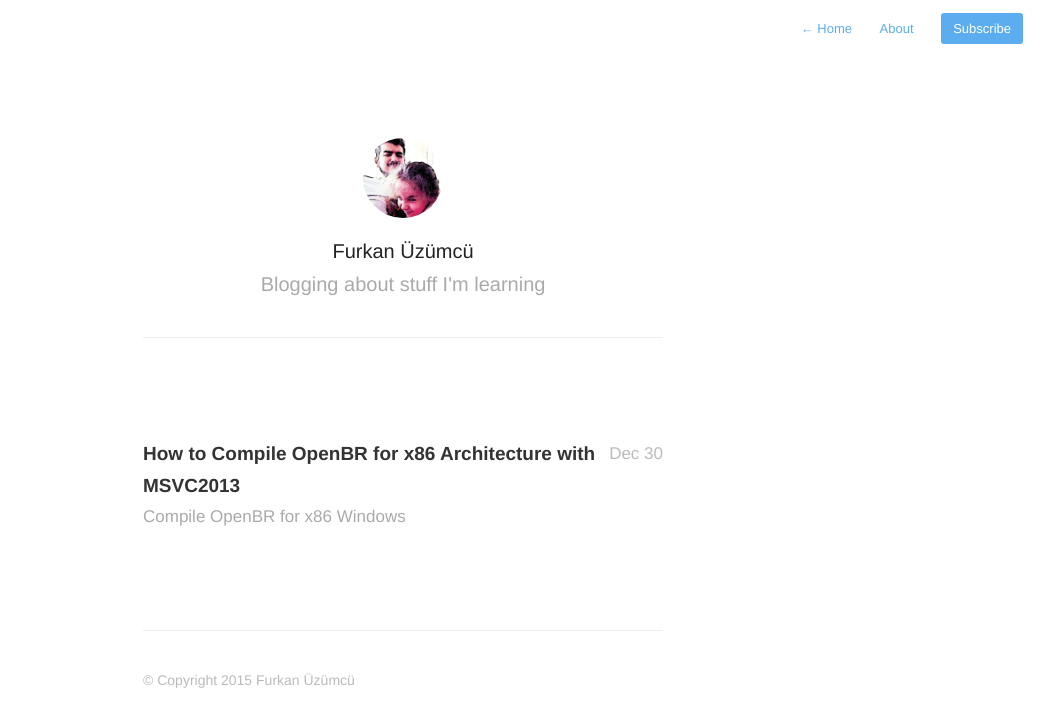
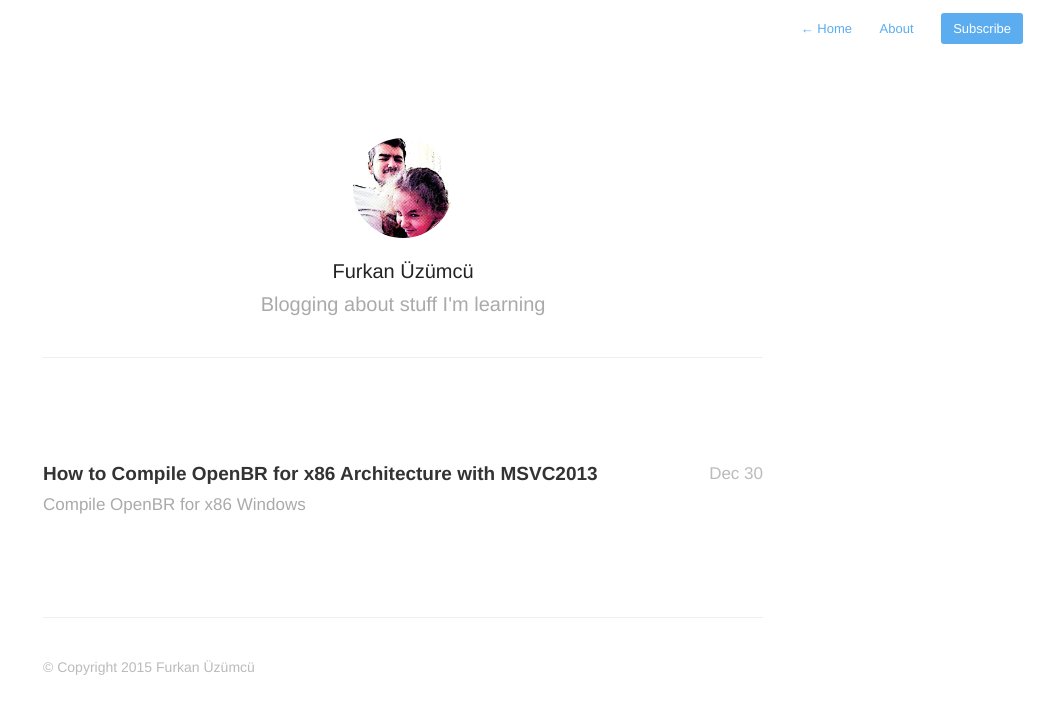
Before and after one commit to Furkanzmc/furkanzmc.github.io, a Jekyll site: the page built from index.html, in a window 1280 px wide. Shown: the top 727 px of the page, without its empty margins (237-1280 px from the left). Built offline with Jekyll 4.4.1, drawn with Linux system fonts in a browser that asks for light colours; nearby versions of some CDN libraries; Markdown is read by kramdown in place of the engine named in the settings; the list of posts is cut into pages by our own code.

Commit message:
Increase max width

```diff
--- a/assets/css/style.css
+++ b/assets/css/style.css
@@ -71,7 +71,7 @@ h2 {
 
 .profile #wrapper {
 	padding: 100px 40px 0px;
-	max-width: 600px;
+	max-width: 800px;
 	margin: 0 auto;
 }
 
@@ -85,8 +85,8 @@ h2 {
 
 .profile #avatar {
 	display: inline-block;
-	width: 80px;
-	height: 80px;
+	width: 100px;
+	height: 100px;
 	border-radius: 50%;
 	margin-bottom: 20px;
 }
@@ -139,13 +139,13 @@ nav.main-nav a.cta {
 }
 
 #wrapper {
-  max-width: 600px;
+  max-width: 800px;
   margin: 0 auto;
   padding: 60px 40px 100px 40px;
 }
 
 #wrapper.home {
-	max-width: 600px;
+	max-width: 800px;
 	margin: 0 auto;
 	padding: 0px 40px 20px 40px;
 }
```
